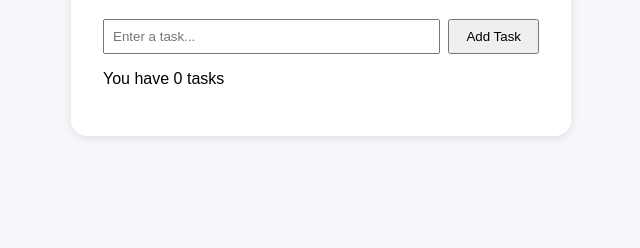
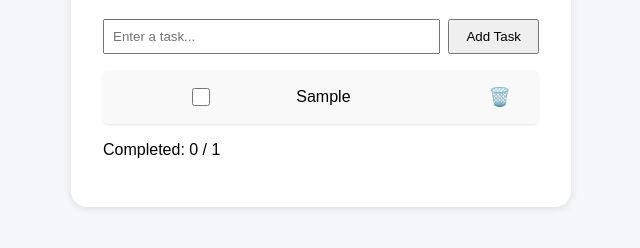
Before and after one commit to michelle-burton/quick-tasks-dashboard, a plain HTML site: page index.html in a window 1280 px wide. Both pictures are taken after typing "Sample" into the empty fields and a click on the button "Add Task". Shown: the part 134-382 px from the top of the page, without its empty margins (319-959 px from the left). Drawn offline with Linux system fonts and the light colour scheme.

Commit message:
basic page done

```diff
--- a/app.js
+++ b/app.js
@@ -5,7 +5,14 @@ const summary = document.getElementById("summary");
 
 let tasks = [];
 
-form.addEventListener('submit', function (e) {
+// Load tasks from localStorage if available
+const savedTasks = localStorage.getItem('tasks');
+if (savedTasks) {
+    tasks = JSON.parse(savedTasks);
+    renderTasks(); // display them on load
+}
+
+form.addEventListener("submit", (e) => {
     e.preventDefault();
     console.log('hey');
     const taskText = input.value.trim();
@@ -19,8 +26,75 @@ form.addEventListener('submit', function (e) {
     }
 
     tasks.push(task);
+    saveTasks();
 
     input.value = '';
 
     renderTasks();
 })
+
+function renderTasks() {
+    list.innerHTML = ''; // clear
+
+    tasks.forEach(task => {
+        const li = document.createElement('li');
+        li.className = 'task-item';
+
+        // Checkbox
+        const checkbox = document.createElement('input');
+        checkbox.type = 'checkbox';
+        checkbox.checked = task.completed;
+        checkbox.addEventListener('change', () => {
+            task.completed = checkbox.checked;
+            updateSummary();
+        });
+
+        // task text
+        const span = document.createElement('span');
+        span.textContent = task.text;
+        if (task.completed) {
+            span.style.textDecoration = 'line-through'
+            saveTasks();
+        }
+
+        const deleteBtn = document.createElement('button');
+        deleteBtn.textContent = '🗑️';
+        deleteBtn.addEventListener('click', () => {
+            tasks = tasks.filter(t => t.id !== task.id)
+            renderTasks();
+            saveTasks();
+        });
+
+        // Append
+        li.appendChild(checkbox);
+        li.appendChild(span);
+        li.appendChild(deleteBtn);
+        list.appendChild(li);
+    });
+    updateSummary();
+}
+
+function updateSummary() {
+    const total = tasks.length;
+    const completed = tasks.filter(task => task.completed).length;
+    summary.textContent = `Completed: ${completed} / ${total}`;
+}
+
+
+function saveTasks() {
+    localStorage.setItem('tasks', JSON.stringify(tasks));
+}
+
+
+// 🛠️ Optional Next Features (for future upgrades):
+// ✨ Animations on add/delete
+
+// 🌗 Light/Dark mode toggle
+
+// 📅 Due dates or priorities
+
+// 🔍 Task filtering (all / active / completed)
+
+// 🧹 "Clear all" or "Clear completed" button
+
+// 📱 Responsive design for mobile
--- a/style.css
+++ b/style.css
@@ -52,3 +52,50 @@ li.completed {
     text-decoration: line-through;
     color: gray;
 }
+
+
+#task-list {
+    list-style: none;
+    padding: 0;
+    margin: 0;
+}
+
+/* Individual task items */
+.task-item {
+    display: flex;
+    align-items: center;
+    justify-content: space-between;
+    padding: 8px 12px;
+    margin-bottom: 6px;
+    background-color: #f9f9f9;
+    border-radius: 6px;
+    box-shadow: 0 1px 3px rgba(0,0,0,0.05);
+}
+
+/* Task text */
+.task-item span {
+    flex: 1;
+    margin-left: 10px;
+    font-size: 16px;
+}
+
+/* Checkbox */
+.task-item input[type="checkbox"] {
+    width: 18px;
+    height: 18px;
+    cursor: pointer;
+}
+
+/* Delete button */
+.task-item button {
+    background: transparent;
+    border: none;
+    font-size: 18px;
+    cursor: pointer;
+    margin-left: 12px;
+    transition: color 0.2s ease;
+}
+
+.task-item button:hover {
+    color: crimson;
+}
```
